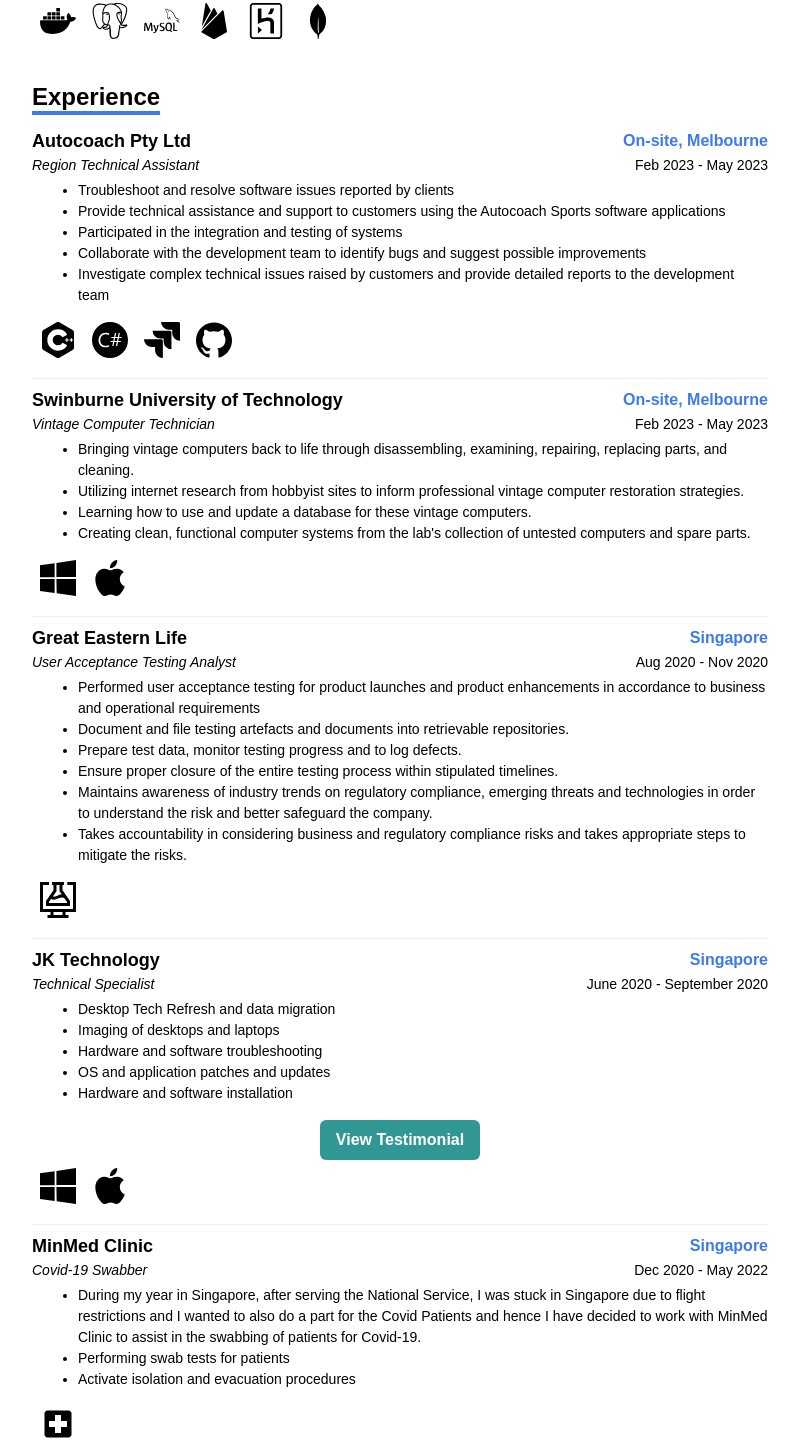
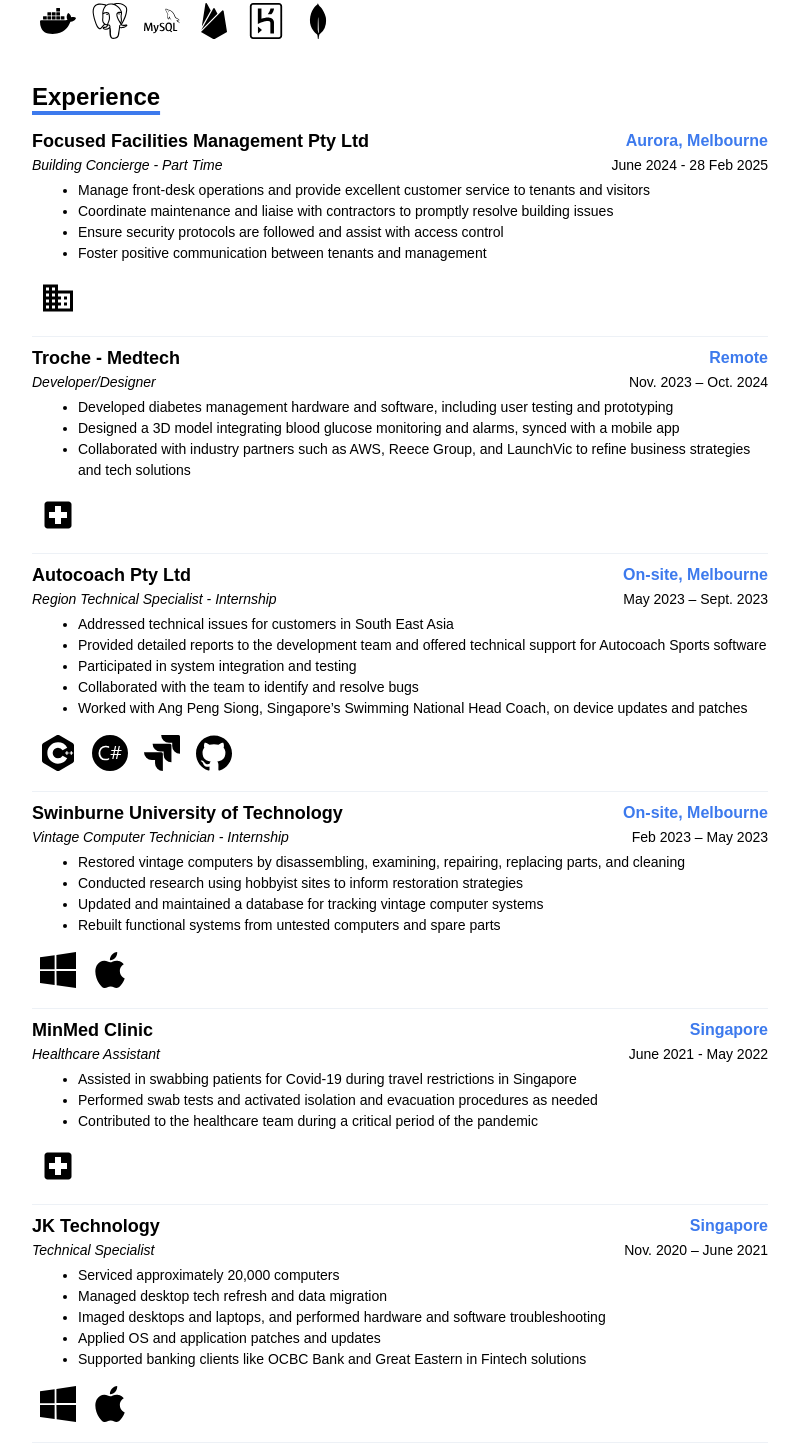
Before and after one commit to Vince-Loh/vince-portfolio, a Next.js app: page /resume in a window 1280 px wide. Shown: the part 1200-2655 px from the top of the page, without its empty margins (240-1039 px from the left). Built offline with nearby package versions, Linux system fonts and the light colour scheme.

Commit message:
updated website resumes

```diff
--- a/components/Resume/Icons.js
+++ b/components/Resume/Icons.js
@@ -1,7 +1,7 @@
 import { Icon } from "@chakra-ui/icons";
 import { Box, Text } from "@chakra-ui/react";
 import React from "react";
-import { MdLocalHospital } from "react-icons/md";
+import { MdLocalHospital, MdBusiness } from "react-icons/md"; // Added MdBusiness here
 import { GrTestDesktop } from "react-icons/gr";
 import {
 	SiTailwindcss,
@@ -12,7 +12,7 @@
 	SiApachemaven,
 	SiAzuredevops,
 	SiCplusplus,
-	SiCsharp ,
+	SiCsharp,
 	SiCss3,
 	SiDjango,
 	SiDocker,
@@ -42,7 +42,6 @@
 	SiVuedotjs,
 } from "react-icons/si";
 import { FaJava, FaComputer } from "react-icons/fa";
-
 
 export const ResumeLogo = ({ children, title, thumbnail, small = false }) => (
 	<Box
@@ -87,7 +86,7 @@
 }
 
 export const AutoCoachTech = () => {
-	const  tmCoach = {
+	const tmCoach = {
 		"C++": SiCplusplus,
 		"C#": SiCsharp,
 		Jira: SiJira,
@@ -95,6 +94,7 @@
 	};
 	return <TechStack stack={tmCoach} />;
 };
+
 export const SwinnyTech = () => {
 	const tmSwin = {
 		Windows: SiWindows,
@@ -122,7 +122,6 @@
 	const tmHealthList = {
 		Healthcare: MdLocalHospital,
 	};
-
 	return <TechStack stack={tmHealthList} />;
 };
 
@@ -135,7 +134,6 @@
 		Heroku: SiHeroku,
 		mongodb: SiMongodb,
 	};
-
 	return <TechStack stack={databaseList} />;
 };
 
@@ -153,7 +151,6 @@
 		Git: SiGithub,
 		Google: SiGooglecloud,
 	};
-
 	return <TechStack stack={frameworkList} />;
 };
 
@@ -169,6 +166,12 @@
 		Python: SiPython,
 		Solidity: SiSolidity,
 	};
-
 	return <TechStack stack={languageList} />;
 };
+
+export const FacilitiesTech = () => {
+	const facilitiesStack = {
+		Facilities: MdBusiness,
+	};
+	return <TechStack stack={facilitiesStack} />;
+};
--- a/components/Resume/WorkExperience.js
+++ b/components/Resume/WorkExperience.js
@@ -6,44 +6,112 @@
 	GreatEastTest,
 	TechJK,
 	HealthCare,
+	FacilitiesTech  // new icon for facilities management
 } from "./Icons";
 import ResumeDetail from "./ResumeDetail";
 
 const WorkDetails = [
   {
+    title: "Focused Facilities Management Pty Ltd",
+    location: "Aurora, Melbourne",
+    roles: [
+      {
+        subtitle: "Building Concierge - Part Time",
+        date: "June 2024 - 28 Feb 2025",
+        description: [
+          "Manage front-desk operations and provide excellent customer service to tenants and visitors",
+          "Coordinate maintenance and liaise with contractors to promptly resolve building issues",
+          "Ensure security protocols are followed and assist with access control",
+          "Foster positive communication between tenants and management"
+        ]
+      }
+    ],
+    tech: <FacilitiesTech />
+  },
+  {
+    title: "Troche - Medtech",
+    location: "Remote",
+    roles: [
+      {
+        subtitle: "Developer/Designer",
+        date: "Nov. 2023 – Oct. 2024",
+        description: [
+          "Developed diabetes management hardware and software, including user testing and prototyping",
+          "Designed a 3D model integrating blood glucose monitoring and alarms, synced with a mobile app",
+          "Collaborated with industry partners such as AWS, Reece Group, and LaunchVic to refine business strategies and tech solutions"
+        ]
+      }
+    ],
+    tech: <HealthCare />
+  },
+  {
     title: "Autocoach Pty Ltd",
     location: "On-site, Melbourne",
     roles: [
       {
-				subtitle: "Region Technical Assistant",
-				date: "Feb 2023 - May 2023",
+        subtitle: "Region Technical Specialist - Internship",
+        date: "May 2023 – Sept. 2023",
         description: [
-					"Troubleshoot and resolve software issues reported by clients",
-					"Provide technical assistance and support to customers using the Autocoach Sports software applications",
-					"Participated in the integration and testing of systems",
-					"Collaborate with the development team to identify bugs and suggest possible improvements",
-					"Investigate complex technical issues raised by customers and provide detailed reports to the development team",
+          "Addressed technical issues for customers in South East Asia",
+          "Provided detailed reports to the development team and offered technical support for Autocoach Sports software",
+          "Participated in system integration and testing",
+          "Collaborated with the team to identify and resolve bugs",
+          "Worked with Ang Peng Siong, Singapore’s Swimming National Head Coach, on device updates and patches"
+        ]
+      }
     ],
-			},
-		],
-		tech: <AutoCoachTech/>,
+    tech: <AutoCoachTech />
   },
   {
     title: "Swinburne University of Technology",
     location: "On-site, Melbourne",
     roles: [
       {
-				subtitle: "Vintage Computer Technician",
-				date: "Feb 2023 - May 2023",
+        subtitle: "Vintage Computer Technician - Internship",
+        date: "Feb 2023 – May 2023",
         description: [
-					"Bringing vintage computers back to life through disassembling, examining, repairing, replacing parts, and cleaning.",
-					"Utilizing internet research from hobbyist sites to inform professional vintage computer restoration strategies.",
-					"Learning how to use and update a database for these vintage computers.",
-					"Creating clean, functional computer systems from the lab's collection of untested computers and spare parts.",
+          "Restored vintage computers by disassembling, examining, repairing, replacing parts, and cleaning",
+          "Conducted research using hobbyist sites to inform restoration strategies",
+          "Updated and maintained a database for tracking vintage computer systems",
+          "Rebuilt functional systems from untested computers and spare parts"
+        ]
+      }
     ],
+    tech: <SwinnyTech />
   },
+  {
+    title: "MinMed Clinic",
+    location: "Singapore",
+    roles: [
+      {
+        subtitle: "Healthcare Assistant",
+        date: "June 2021 - May 2022",
+        description: [
+          "Assisted in swabbing patients for Covid-19 during travel restrictions in Singapore",
+          "Performed swab tests and activated isolation and evacuation procedures as needed",
+          "Contributed to the healthcare team during a critical period of the pandemic"
+        ]
+      }
     ],
-		tech: <SwinnyTech/>,
+    tech: <HealthCare />
+  },
+  {
+    title: "JK Technology",
+    location: "Singapore",
+    roles: [
+      {
+        subtitle: "Technical Specialist",
+        date: "Nov. 2020 – June 2021",
+        description: [
+          "Serviced approximately 20,000 computers",
+          "Managed desktop tech refresh and data migration",
+          "Imaged desktops and laptops, and performed hardware and software troubleshooting",
+          "Applied OS and application patches and updates",
+          "Supported banking clients like OCBC Bank and Great Eastern in Fintech solutions"
+        ]
+      }
+    ],
+    tech: <TechJK />
   },
   {
     title: "Great Eastern Life",
@@ -51,66 +119,28 @@
     roles: [
       {
         subtitle: "User Acceptance Testing Analyst",
-				date: "Aug 2020 - Nov 2020",
+        date: "March 2020 – November 2020",
         description: [
-					"Performed user acceptance testing for product launches and product enhancements in	accordance to business and operational requirements",
-					"Document and file testing artefacts and documents into retrievable repositories.",
-					"Prepare test data, monitor testing progress and to log defects.",
-					"Ensure proper closure of the entire testing process within stipulated timelines.",
-					"Maintains awareness of industry trends on regulatory compliance, emerging threats and technologies in order to understand the risk and better safeguard the company.",
-					"Takes accountability in considering business and regulatory compliance risks and takes appropriate steps to mitigate the risks.",
+          "Performed user acceptance testing for product launches and enhancements",
+          "Documented testing artifacts and prepared test data",
+          "Monitored testing progress, logged defects, and ensured timely closure of the testing process",
+          "Provided post-implementation support and assisted in creating training documentation",
+          "Managed business and regulatory compliance risks by staying updated on industry trends"
+        ]
+      }
     ],
-			},
-		],
-		tech: <GreatEastTest/>,
-	},
-	{
-		title: "JK Technology",
-		location: "Singapore",
-		roles: [
-			{
-				subtitle:
-					"Technical Specialist",
-				date: "June 2020 - September 2020",
-				description: [
-					"Desktop Tech Refresh and data migration",
-					"Imaging of desktops and laptops",
-					"Hardware and software troubleshooting",
-					"OS and application patches and updates",
-					"Hardware and software installation",
-				],
-				testimonialLink: "/images/testimonial.pdf",
-			},
-		],
-		tech: <TechJK />,
-	},
-	{
-		title: "MinMed Clinic",
-		location: "Singapore",
-		roles: [
-			{
-				subtitle: "Covid-19 Swabber",
-				date: "Dec 2020 - May 2022",
-				description: [
-					"During my year in Singapore, after serving the National Service, I was stuck in Singapore due to flight restrictions and I wanted to also do a part for the Covid Patients and hence I have decided to work with MinMed Clinic to assist in the swabbing of patients for Covid-19.",
-					"Performing swab tests for patients",
-					"Activate isolation and evacuation procedures",
-				],
-			},
-		],
-		tech: <HealthCare />,
-	},
+    tech: <GreatEastTest />
+  }
 ];
 
 export default function WorkExperience() {
 	return (
 		<Box mb={4}>
-
 			<Heading as="h3" variant="section-title" fontSize={24}>
 				Experience
 			</Heading>
 			{WorkDetails.map((detail, index) => (
-				<ResumeDetail key={index} detail={detail}/>
+				<ResumeDetail key={index} detail={detail} />
 			))}
 		</Box>
 	);
--- a/pages/projects.js
+++ b/pages/projects.js
@@ -9,8 +9,19 @@
 import archery from "../public/images/works/archery_rounds.png";
 import mastermind from "../public/images/works/Mastermind_ARMLite.png";
 import dtphome from "../public/images/works/dtp_home.png";
+import proproo from "../public/images/works/proproo_home.png"; // New thumbnail for Proproo
 
 const passionProjects = [
+	{
+		id: "proproo",
+		title: "Proproo",
+		thumbnail: proproo,
+		description:
+			"A property management website, live at proproo.com.au",
+		delay: 0.1,
+		backgroundColor: "white",
+		padding: "1rem",
+	},
 	{
 		id: "suburbsolution",
 		title: "Suburb Solutions",
@@ -33,7 +44,8 @@
 		id: "archery",
 		title: "Archery Scoring System",
 		thumbnail: archery,
-		description: "An archery scoring system to Streamline scoring processes, maintain accurate records, and gain valuable insights into archer performance. ",
+		description:
+			"An archery scoring system to streamline scoring processes, maintain accurate records, and gain valuable insights into archer performance.",
 		delay: 0.1,
 	},
 	{
@@ -77,7 +89,6 @@
 			<SimpleGrid columns={[1, 1, 1, 2]} gap={6}>
 				{renderProjects(passionProjects)}
 			</SimpleGrid>
-
 			<Divider my={6} />
 		</Box>
 	</Layout>
--- /dev/null
+++ b/pages/projects/proproo.js
@@ -0,0 +1,54 @@
+import {
+	Box,
+	Badge,
+	Link,
+	List,
+	ListItem,
+	Heading,
+	Center,
+} from "@chakra-ui/react";
+import { ExternalLinkIcon } from "@chakra-ui/icons";
+import { Title, WorkImage, Meta } from "../../components/Work";
+import P from "../../components/Paragraph";
+import Layout from "../../components/layouts/Articles";
+
+const Work = () => (
+	<Layout title="Proproo">
+		<Box>
+			<Title>
+				Proproo <Badge bg="blue">January 2024 - Present</Badge>
+			</Title>
+			<P style={{ fontSize: '14px' }}>
+            Proproo is an innovative online platform designed to streamline property management and real estate transactions across Australia. The website, accessible at{" "}
+                <Link href="https://proproo.com.au" isExternal color="teal.500">
+                    here <ExternalLinkIcon mx="2px" />
+                </Link>, provides users with comprehensive tools for property listings, analytics, and seamless user interactions. The platform is built to offer a modern, responsive experience, making it easy for property owners and prospective buyers to connect and manage property-related information efficiently.
+            </P>
+			<List ml={4} my={4}>
+				<ListItem>
+					<Meta>Platform</Meta>
+					<span>Web</span>
+				</ListItem>
+				<ListItem>
+					<Meta>Stack</Meta>
+					<span>React, Next.js, Chakra UI, Node.js, PostgreSQL, Fly.io, Python</span>
+				</ListItem>
+				<ListItem>
+					<Meta>Features</Meta>
+					<span>Property Listings, Analytics Dashboard, User Management, Responsive Design, Investment Calculator</span>
+				</ListItem>
+			</List>
+
+			<Heading as="h4" fontSize={16} my={8}>
+				<Center>Project Showcase</Center>
+
+			</Heading>
+
+			<div className="space-y-8">
+				<WorkImage src="/images/works/proproo_home.png" alt="Proproo Home Page" />
+			</div>
+		</Box>
+	</Layout>
+);
+
+export default Work;
```
Also changed, not shown: 2 other files (tests, documents, lock files or other folders). Lines whose indentation alone changed are shown as unchanged.
